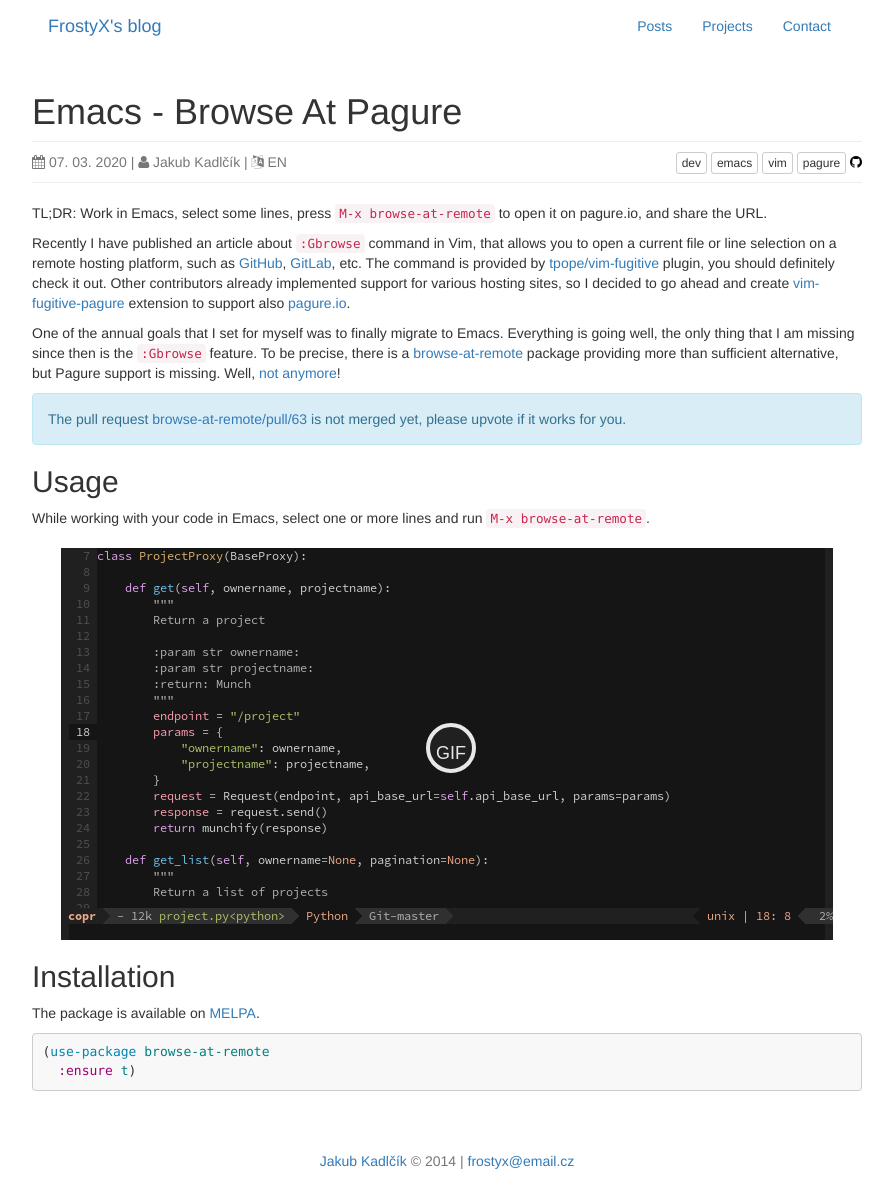
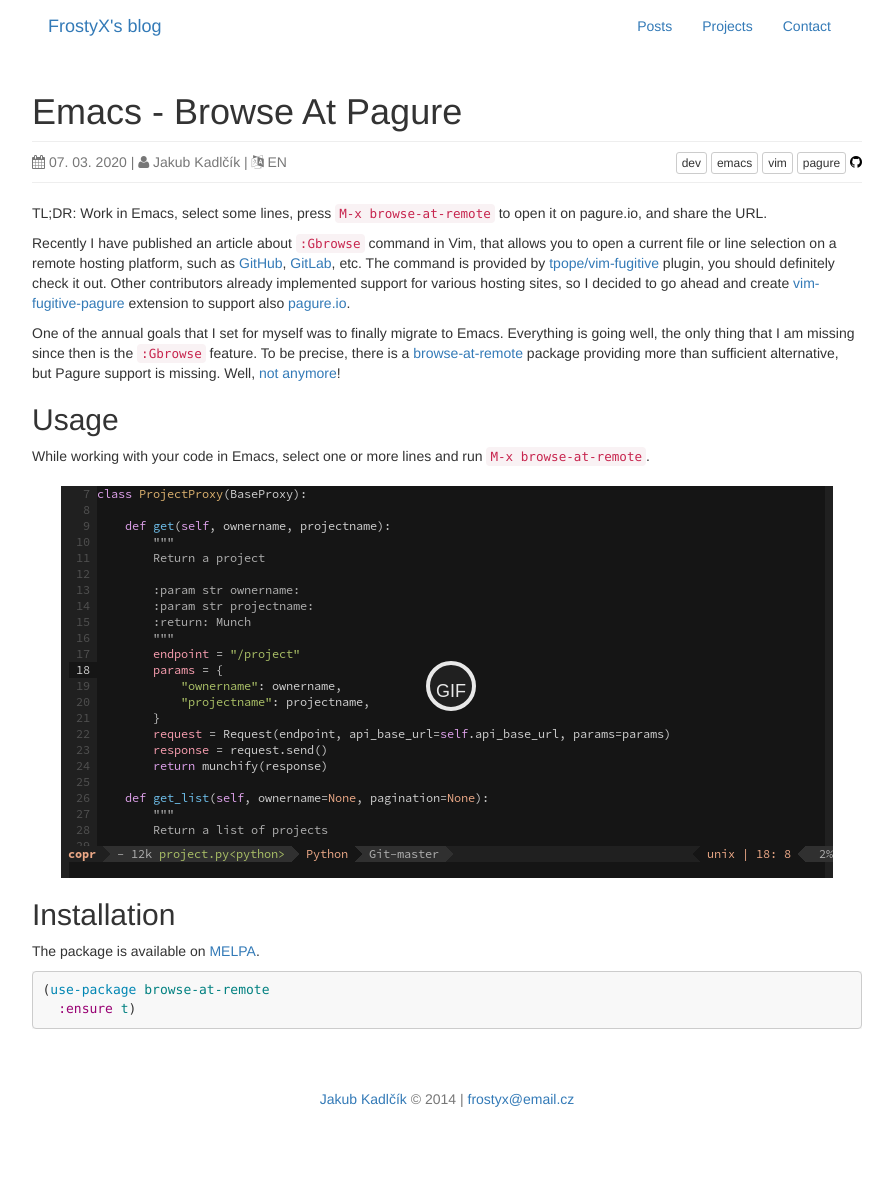
Before and after one commit to FrostyX/frostyx.github.io, a Jekyll site: the page built from _posts/2020-03-07-emacs-browse-at-pagure.md, in a window 1280 px wide. Shown: the whole page, without its empty margins (193-1086 px from the left). Built offline with Jekyll 4.4.1, drawn with Linux system fonts in a browser that asks for light colours; nearby versions of some CDN libraries; comment, search, counter and statistics services are not loaded; after the commit the page ends 1139 px from its top, so only the background shows below that.

Commit message:
Browse at remote pull request is merged now

```diff
--- a/_posts/2020-03-07-emacs-browse-at-pagure.md
+++ b/_posts/2020-03-07-emacs-browse-at-pagure.md
@@ -11,11 +11,6 @@
 
 One of the annual goals that I set for myself was to finally migrate to Emacs. Everything is going well, the only thing that I am missing since then is the `:Gbrowse` feature. To be precise, there is a [browse-at-remote][browse-at-remote] package providing more than sufficient alternative, but Pagure support is missing. Well, [not anymore][pr-63]!
 
-<div class="alert alert-info" role="alert">
-  The pull request
-  <a href="https://github.com/rmuslimov/browse-at-remote/pull/63">browse-at-remote/pull/63</a>
-  is not merged yet, please upvote if it works for you.
-</div>
 
 ## Usage
 
```
